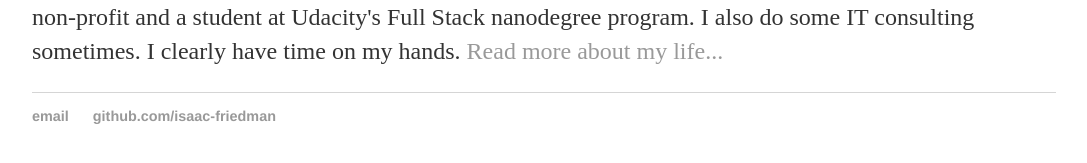
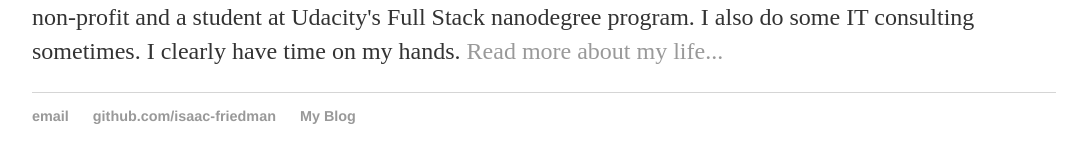
Before and after one commit to isaac-friedman/isaac-friedman.github.io, a Jekyll site: the page built from index.html, in a window 1280 px wide. Shown: the part 199-362 px from the top of the page, without its empty margins (96-1183 px from the left). Built offline with Jekyll 4.4.1, drawn with Linux system fonts in a browser that asks for light colours.

Commit message:
added RSS feed to footer

```diff
--- a/_layouts/default.html
+++ b/_layouts/default.html
@@ -23,6 +23,7 @@
 	    		<ul>
 	        		<li><a href="mailto:isaac@isaac-friedman.com">email</a></li>
 	        		<li><a href="https://github.com/isaac-friedman">github.com/isaac-friedman</a></li>
+				<li><a href="https://isaac-friedman.github.io/blog/atom.xml">My Blog</a></li>
 				</ul>
 			</footer>
 		</body>
```
